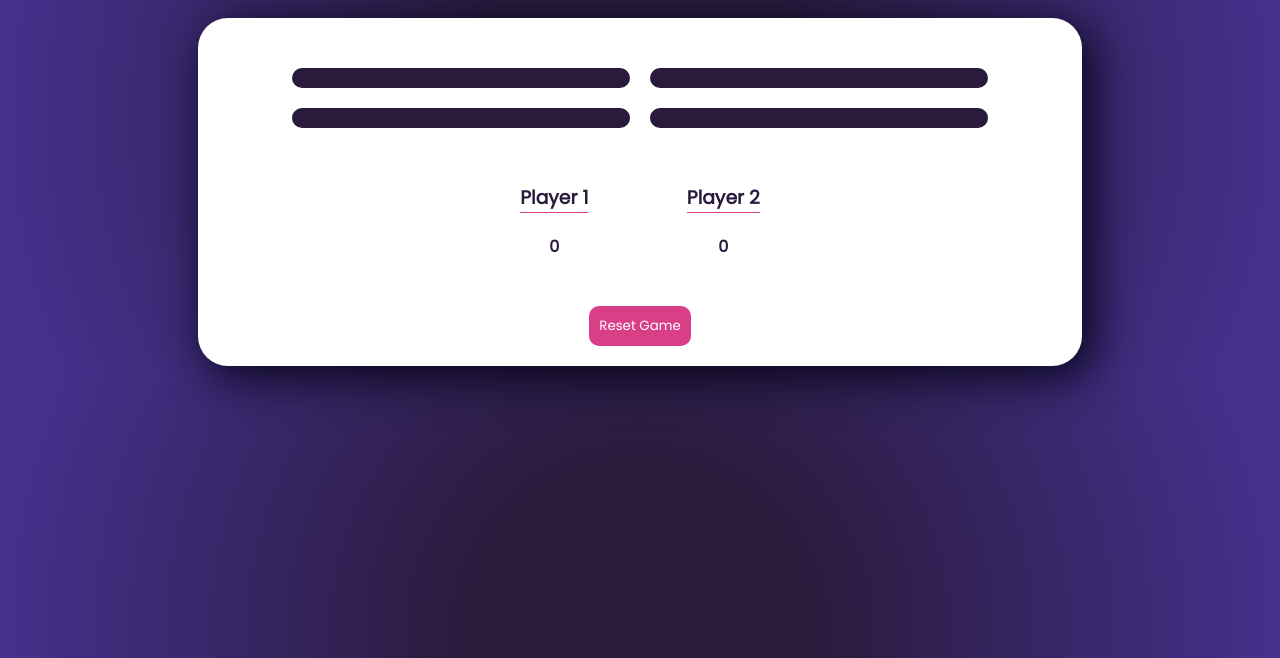
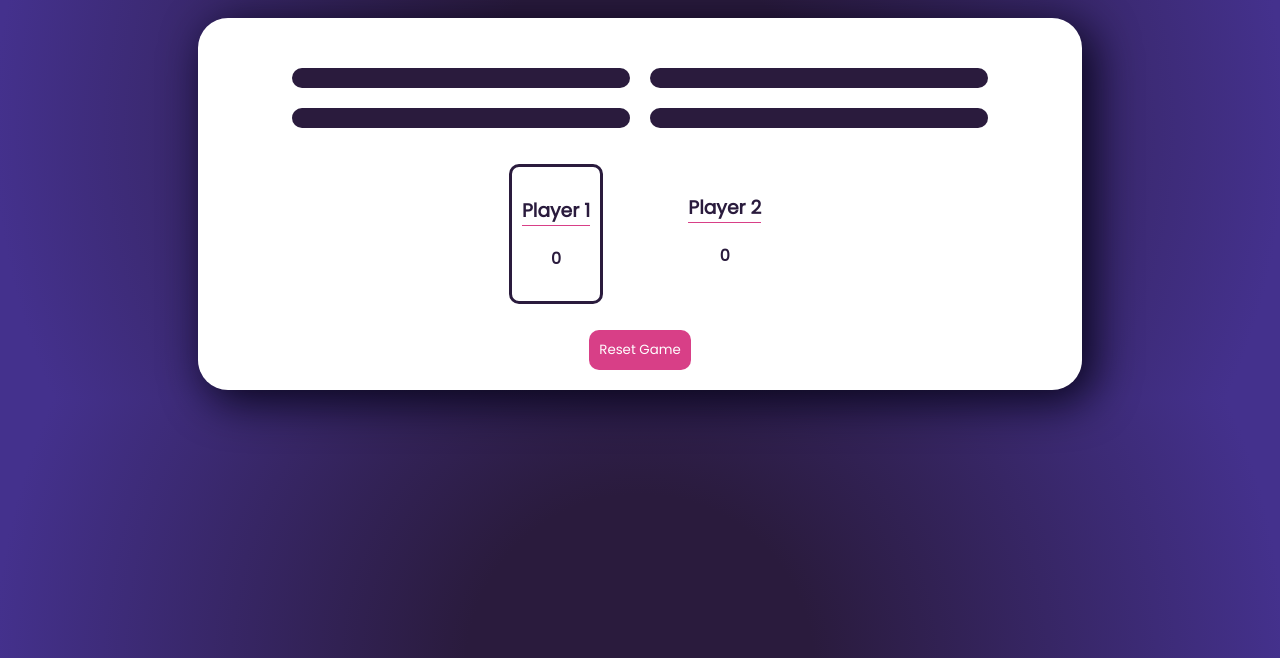
Before and after one commit to sarahecarter/seir-penguin-project-1, a plain HTML site: page index.html in a window 1280 px wide. Both pictures are taken after a click on the button "Start Game". Shown: the part 142-800 px from the top of the page. Drawn offline with nearby package versions, Linux system fonts and the light colour scheme; no server answers.

Commit message:
added active player animation and logic

```diff
--- a/app.js
+++ b/app.js
@@ -63,12 +63,14 @@ const updatePlayerScore = () => {
         state.player1 +=1;
         $p1score.text(state.player1);
         state.player1turn = false;
+
     }
     // if it is player 2's turn add to their score and switch players
     else {
         state.player2 += 1;
         $p2score.text(state.player2);
         state.player1turn = true;
+
     }
 }
 
@@ -103,6 +105,10 @@ $.ajax(url)
 ///////////////////////////////
 // Event Listeners/ Game Logic
 ///////////////////////////////
+// Initialize player 1 with active class
+if (state.player1turn) {
+    $('#player1').toggleClass("active");
+}
 
 // Start game
 $('.startBtn').on("click", () => {
@@ -121,6 +127,8 @@ $answers.on("click", (e) => {
         // if the answer clicked is the correct answer
         if ($(e.target).text() === state.currentQuestion.answer) {
 
+
+
             // animate the correct answer choice
             $(e.target).addClass("correct");
 
@@ -132,6 +140,10 @@ $answers.on("click", (e) => {
                 setBoard();
                 // remove the animation class
                 $(e.target).removeClass("correct");
+                // Switch active player
+                $('#player1').toggleClass("active");
+                $('#player2').toggleClass("active");
+
             }, 2000)
 
 
@@ -151,6 +163,9 @@ $answers.on("click", (e) => {
                 setBoard();
                 // remove the animation class
                 $(e.target).removeClass("incorrect");
+                // Switch active player
+                $('#player1').toggleClass("active");
+                $('#player2').toggleClass("active");
             }, 2000)
 
 
@@ -166,8 +181,10 @@ $('button').on("click", () => {
     $p1score.text(state.player1);
     state.player2 = 0;
     $p2score.text(state.player2);
-    // Reset to player 1 being first
+    // Reset to player 1 being first and having active class
     state.player1turn = true;
+    $('#player1').addClass("active");
+    $('#player2').removeClass("active");
 
     // Reset questions
     // Move questions from usedQuestions back to questions array
@@ -179,4 +196,5 @@ $('button').on("click", () => {
 
     // Reset board
     setBoard();
+
 })
--- a/styles.css
+++ b/styles.css
@@ -112,10 +112,10 @@ h1 {
     animation: correct 2.5s, pulse 2s;
 }
 
-.highlight {
-    background-color: green;
+.active {
+    animation: pulse 4s infinite;
+    border: 3px solid var(--dark-purple);
 }
-
 
 .scores {
     display: flex;
@@ -126,14 +126,23 @@ h1 {
 
 .player {
     margin: 10px;
+    padding: 10px;
+    border-radius: 10px;
 }
 
 .player h3 {
     border-bottom: 1px solid var(--pink);
+    margin-bottom: 0;
+}
+
+.player h4 {
+    margin: 0;
+    padding: 20px;
 }
 
 .player h3, .player h4 {
     color: var(--dark-purple);
+
 }
 
 #questions-left {
```
